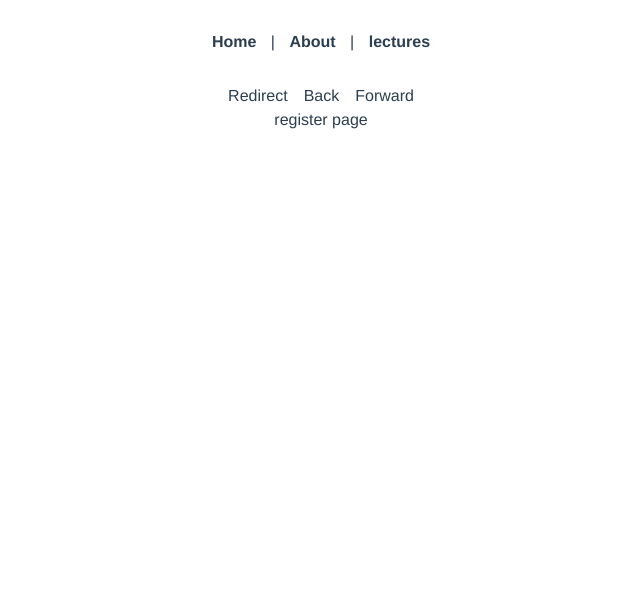
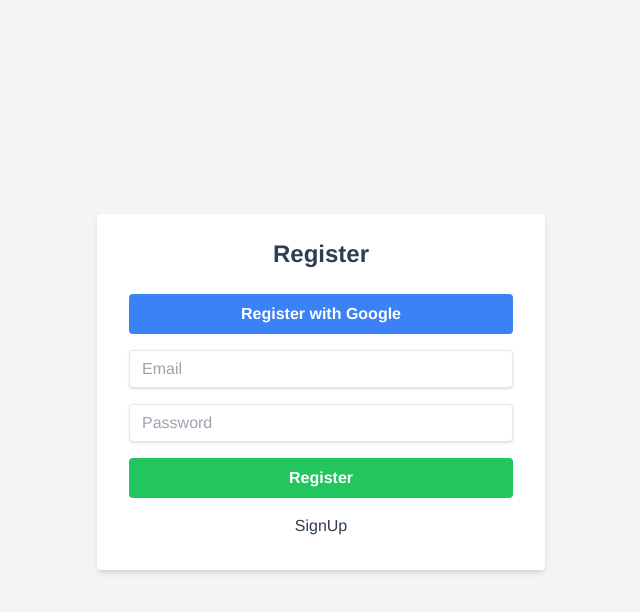
Before and after one commit to BIRALO256/FinalProject-Vue, a Vue app: page /register in a window 1280 px wide. Shown: the top 612 px of the page, without its empty margins (319-959 px from the left). Built offline with nearby package versions, Linux system fonts and the light colour scheme.

Commit message:
simple e.commerce vue app

```diff
--- a/package.json
+++ b/package.json
@@ -8,6 +8,7 @@
   },
   "dependencies": {
     "core-js": "^3.8.3",
+    "firebase": "^10.12.2",
     "json-server": "^1.0.0-beta.1",
     "vue": "^3.2.13",
     "vue-router": "^4.0.3"
--- a/src/App.vue
+++ b/src/App.vue
@@ -1,15 +1,11 @@
 <template>
-  <nav>
-    <router-link to="/">Home</router-link> |
-    <router-link :to="{name: 'about'}" class="">About</router-link> |
-    <router-link :to ="{name:'course'}">lectures</router-link>
-  </nav>
 
-  <div class="space-x-4">
+
+  <!-- <div class="space-x-4">
       <button @click="redirect" class="btn">Redirect</button>
       <button @click="back" class="btn">Back</button>
       <button @click="forward" class="btn">Forward</button>
-    </div>
+    </div> -->
 
   <router-view/>
 </template>
@@ -20,7 +16,7 @@ export default {
 
   methods:{
   redirect(){
-  this.$router.push({name:'home'})
+  this.$router.push({name:'feed'})
   },
   back(){
     this.$router.go(-1)
--- /dev/null
+++ b/src/firebase.js
@@ -0,0 +1,19 @@
+import { initializeApp } from "firebase/app";
+import { getAuth, GoogleAuthProvider, signInWithPopup, createUserWithEmailAndPassword, signInWithEmailAndPassword } from "firebase/auth";
+
+//  web app's Firebase configuration
+const firebaseConfig = {
+  apiKey: "AIzaSyBcLcT2a_aXdI-P7DdLaI4K9pjcJOqXFp0",
+  authDomain: "vueyellow-bb35f.firebaseapp.com",
+  projectId: "vueyellow-bb35f",
+  storageBucket: "vueyellow-bb35f.appspot.com",
+  messagingSenderId: "795423669857",
+  appId: "1:795423669857:web:a511084510f8c094767420"
+};
+
+// Initialize Firebase
+const app = initializeApp(firebaseConfig);
+const auth = getAuth(app);
+
+// Exporting auth and related methods for use in components
+export { auth, GoogleAuthProvider, signInWithPopup, createUserWithEmailAndPassword, signInWithEmailAndPassword };
--- a/src/main.js
+++ b/src/main.js
@@ -2,5 +2,6 @@ import { createApp } from 'vue'
 import App from './App.vue'
 import router from './router'
 import './assets/tailwind.css'
+import './firebase';
 
 createApp(App).use(router).mount('#app')
--- a/src/router/index.js
+++ b/src/router/index.js
@@ -1,65 +1,83 @@
-import { createRouter, createWebHistory } from 'vue-router'
-import HomeView from '../views/HomeView.vue'
-import About from '../views/AboutView.vue'
-import Course from '../views/campus/lectures'
-import Details from '@/views/campus/details.vue'
-import NotAvailable from '../views/NotAvailable.vue'
-import Register  from '../views/Register.vue'
-import Signup from  '../views/Signup.vue'
+import { createRouter, createWebHistory } from 'vue-router';
+import HomeView from '../views/HomeView.vue';
+import About from '../views/AboutView.vue';
+import Course from '../views/campus/lectures.vue';
+import Details from '@/views/campus/details.vue';
+import NotAvailable from '../views/NotAvailable.vue';
+import Register from '../views/Register.vue';
+import Signup from '../views/Signup.vue';
+import { auth } from '../firebase'; // Import firebase auth module
 
 const routes = [
-  {
-    path: '/',
-    name: 'home',
-    component: HomeView
-  },
+  // Non-protected routes
   {
     path: '/about',
     name: 'about',
-    component:About
+    component: About,
+    meta: { requiresAuth: true },
   },
   {
     path: '/lectures',
     name: 'course',
-    component:Course
+    component: Course,
+    meta: { requiresAuth: true },
+
   },
   {
     path: '/campus/:id',
     name: 'lectures',
     component: Details,
-    props:true,
-
+    props: true,
+    meta: { requiresAuth: true },
   },
-  //404 page
+  // 404 page
   {
     path: '/:catchAll(.*)',
     name: 'NotAvailables',
     component: NotAvailable,
-
+    meta: { requiresAuth: true },
+  },
+  // Registration and sign-in pages
+  {
+    path: '/register',
+    name: 'register',
+    component: Register,
 
   },
   {
-    path: '/Register',
-    name: 'register',
-    component: Register,
-  },
-  {
-    path: '/Signup',
+    path: '/',
     name: 'signup',
     component: Signup,
   },
-
-
-  //redirecting
+  // Redirecting
   {
-    path:'/all-jobs',// incase someone taps to this path
-    redirect:'/lectures', // he is redircted to this page with this name under the routes which are available
-  }
-]
+    path: '/all-jobs',
+    redirect: '/lectures',
+    meta: { requiresAuth: true },
+  },
+  // Protected route
+  {
+    path: '/feed',
+    name: 'feed',
+    component: HomeView,
+    meta: { requiresAuth: true },
+  },
+];
 
 const router = createRouter({
   history: createWebHistory(process.env.BASE_URL),
   routes
-})
+});
 
-export default router
+router.beforeEach((to, from, next) => {
+  const requiresAuth = to.matched.some(record => record.meta.requiresAuth);
+  const currentUser = auth.currentUser;
+
+  if (requiresAuth && !currentUser) {
+    next('/register'); // Redirect to registration page if authentication is required but user is not logged in
+  } else {
+    next(); // Proceed to the requested route
+  }
+});
+
+export default router;
--- a/src/views/Register.vue
+++ b/src/views/Register.vue
@@ -1,13 +1,88 @@
 <template>
-  <h1>register page</h1>
+  <div class="min-h-screen flex items-center justify-center bg-gray-100">
+    <div class="max-w-md w-full bg-white shadow-md rounded px-8 pt-6 pb-8 mb-4">
+      <h1 class="text-2xl font-bold mb-6 text-center">Register</h1>
+
+      <div class="mb-4">
+        <button @click="authenticateWithGoogle" class="w-full bg-blue-500 text-white font-bold py-2 px-4 rounded focus:outline-none focus:shadow-outline">
+        Register with Google
+        </button>
+      </div>
+
+      <div class="mb-4">
+        <input v-model="email" type="email" placeholder="Email" class="shadow appearance-none border rounded w-full py-2 px-3 text-gray-700 leading-tight focus:outline-none focus:shadow-outline">
+      </div>
+      <div class="mb-4">
+        <input v-model="password" type="password" placeholder="Password" class="shadow appearance-none border rounded w-full py-2 px-3 text-gray-700 leading-tight focus:outline-none focus:shadow-outline">
+      </div>
+      <div class="mb-4">
+        <button @click="registerWithEmailPassword" class="w-full bg-green-500 text-white font-bold py-2 px-4 rounded focus:outline-none focus:shadow-outline">
+          Register
+        </button>
+      </div>
+      <router-link :to ="{name:'signup'}">SignUp</router-link>
+      <p v-if="errorMessage" class="text-red-500 text-xs italic">{{ errorMessage }}</p>
+    </div>
+  </div>
 </template>
 
 <script>
+import { auth, GoogleAuthProvider, signInWithPopup, createUserWithEmailAndPassword } from '../firebase';
+
 export default {
-
+  data() {
+    return {
+      email: '',
+      password: '',
+      errorMessage: ''
+    };
+  },
+  methods: {
+    async authenticateWithGoogle() {
+      const provider = new GoogleAuthProvider();
+      try {
+        const result = await signInWithPopup(auth, provider);
+        console.log('User signed in or registered with Google:', result.user);
+        this.$router.push({ name: 'feed' }); // Redirect to home page
+      } catch (error) {
+        console.error('Error with Google authentication:', error.code);
+        this.errorMessage = this.getErrorMessage(error.code);
+      }
+    },
+    async registerWithEmailPassword() {
+      try {
+        const userCredential = await createUserWithEmailAndPassword(auth, this.email, this.password);
+        console.log('User registered with email and password:', userCredential.user);
+        this.$router.push({ name: 'feed' }); // Redirect to home page
+      } catch (error) {
+        console.error('Error with email/password registration:', error.code);
+        this.errorMessage = this.getErrorMessage(error.code);
+      }
+    },
+    getErrorMessage(errorCode) {
+      switch (errorCode) {
+        case 'auth/invalid-email':
+          return 'Invalid email address. Please check the email format and try again.';
+        case 'auth/email-already-in-use':
+          return 'The email address is already in use by another account. Please use a different email address.';
+        case 'auth/weak-password':
+          return 'The password is too weak. Please use a stronger password.';
+        case 'auth/popup-closed-by-user':
+          return 'The sign-in popup window was closed before completing the operation.';
+        case 'auth/cancelled-popup-request':
+          return 'The popup request was cancelled by the user.';
+        case 'auth/popup-blocked':
+          return 'The browser blocked the sign-in popup window. Please enable popups and try again.';
+        case 'auth/network-request-failed':
+          return 'A network error occurred. Please check your internet connection and try again.';
+        default:
+          return 'An unexpected error occurred. Please try again later.';
+      }
+    }
+  }
 }
 </script>
 
-<style>
-
+<style scoped>
+/* Add your styles here if needed */
 </style>
--- a/src/views/Signup.vue
+++ b/src/views/Signup.vue
@@ -1,13 +1,91 @@
 <template>
-  <h1>sign up page</h1>
+  <div class="min-h-screen flex items-center justify-center bg-gray-100">
+    <div class="max-w-md w-full bg-white shadow-md rounded px-8 pt-6 pb-8 mb-4">
+      <h1 class="text-2xl font-bold mb-6 text-center">Sign In</h1>
+
+      <div class="mb-4">
+        <button @click="authenticateWithGoogle" class="w-full bg-blue-500 text-white font-bold py-2 px-4 rounded focus:outline-none focus:shadow-outline">
+          Sign In with Google
+        </button>
+      </div>
+
+      <div class="mb-4">
+        <input v-model="email" type="email" placeholder="Email" class="shadow appearance-none border rounded w-full py-2 px-3 text-gray-700 leading-tight focus:outline-none focus:shadow-outline">
+      </div>
+      <div class="mb-4">
+        <input v-model="password" type="password" placeholder="Password" class="shadow appearance-none border rounded w-full py-2 px-3 text-gray-700 leading-tight focus:outline-none focus:shadow-outline">
+      </div>
+      <div class="mb-4">
+        <button @click="signInWithEmailPassword" class="w-full bg-green-500 text-white font-bold py-2 px-4 rounded focus:outline-none focus:shadow-outline">
+          Sign In
+        </button>
+      </div>
+      <br>
+      <router-link :to="{ name: 'register' }">Register</router-link>
+
+      <p v-if="errorMessage" class="text-red-500 text-xs italic">{{ errorMessage }}</p>
+    </div>
+  </div>
 </template>
 
 <script>
+import { auth, GoogleAuthProvider, signInWithPopup, signInWithEmailAndPassword } from '../firebase';
+
 export default {
-
+  data() {
+    return {
+      email: '',
+      password: '',
+      errorMessage: ''
+    };
+  },
+  methods: {
+    async authenticateWithGoogle() {
+      const provider = new GoogleAuthProvider();
+      try {
+        const result = await signInWithPopup(auth, provider);
+        console.log('User signed in with Google:', result.user);
+        this.$router.push({ name: 'feed' }); // Redirect to home page
+      } catch (error) {
+        console.error('Error with Google sign-in:', error.code);
+        this.errorMessage = this.getErrorMessage(error.code);
+      }
+    },
+    async signInWithEmailPassword() {
+      try {
+        const userCredential = await signInWithEmailAndPassword(auth, this.email, this.password);
+        console.log('User signed in with email and password:', userCredential.user);
+        this.$router.push({ name: 'feed' }); // Redirect to home page
+      } catch (error) {
+        console.error('Error with email/password sign-in:', error.code);
+        this.errorMessage = this.getErrorMessage(error.code);
+      }
+    },
+    getErrorMessage(errorCode) {
+      switch (errorCode) {
+        case 'auth/invalid-email':
+          return 'Invalid email address. Please check the email format and try again.';
+        case 'auth/user-disabled':
+          return 'Your account has been disabled. Please contact support for assistance.';
+        case 'auth/user-not-found':
+        case 'auth/wrong-password':
+          return 'Invalid email or password. Please check your credentials and try again.';
+        case 'auth/popup-closed-by-user':
+          return 'The sign-in popup window was closed before completing the operation.';
+        case 'auth/cancelled-popup-request':
+          return 'The popup request was cancelled by the user.';
+        case 'auth/popup-blocked':
+          return 'The browser blocked the sign-in popup window. Please enable popups and try again.';
+        case 'auth/network-request-failed':
+          return 'A network error occurred. Please check your internet connection and try again.';
+        default:
+          return 'An unexpected error occurred. Please try again later.';
+      }
+    }
+  }
 }
 </script>
 
-<style>
-
+<style scoped>
+/* Add your styles here if needed */
 </style>
```
Also changed, not shown: src/views/HomeView.vue (+8 -0 lines), 1 other file (tests, documents, lock files or other folders).
